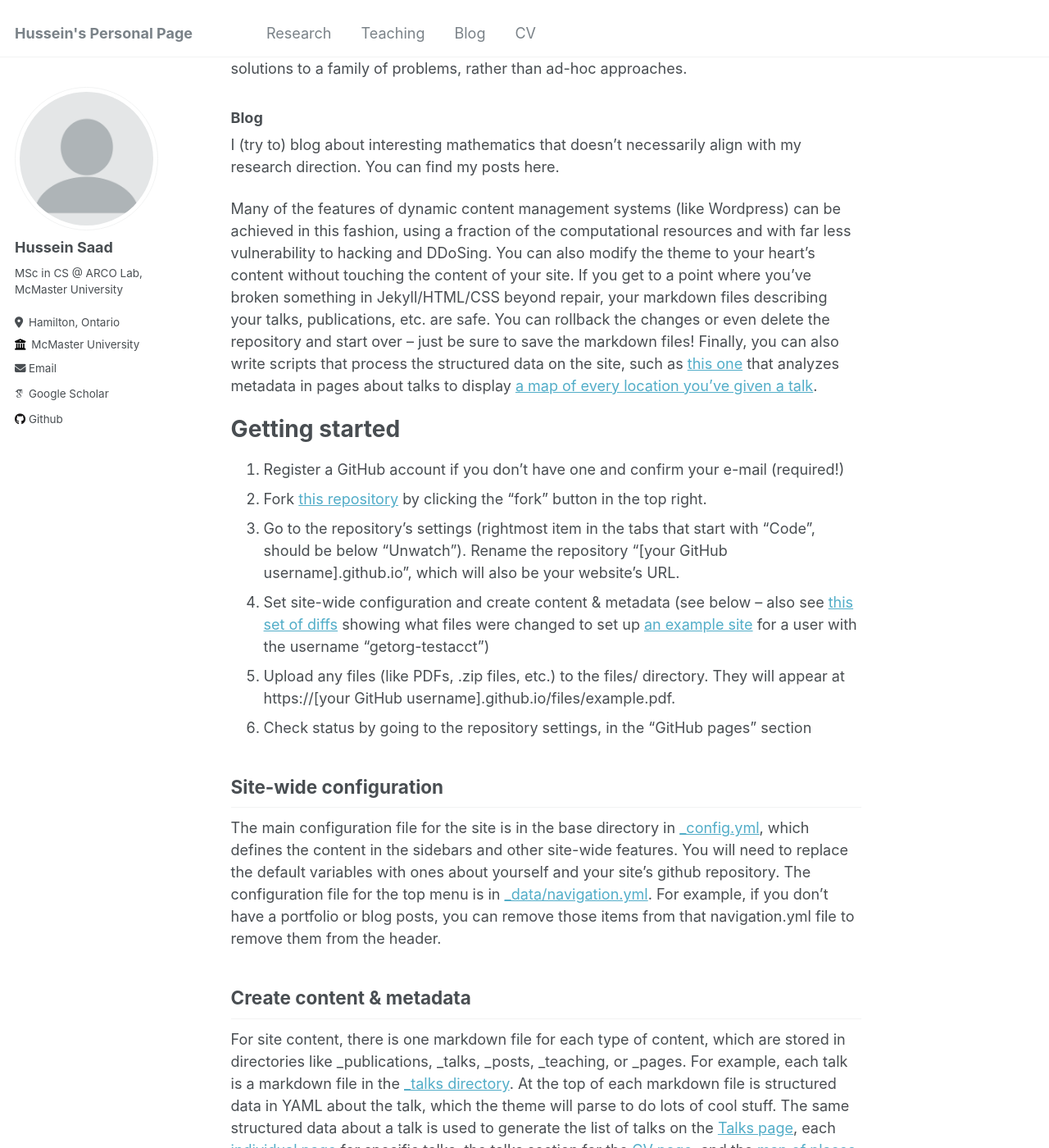
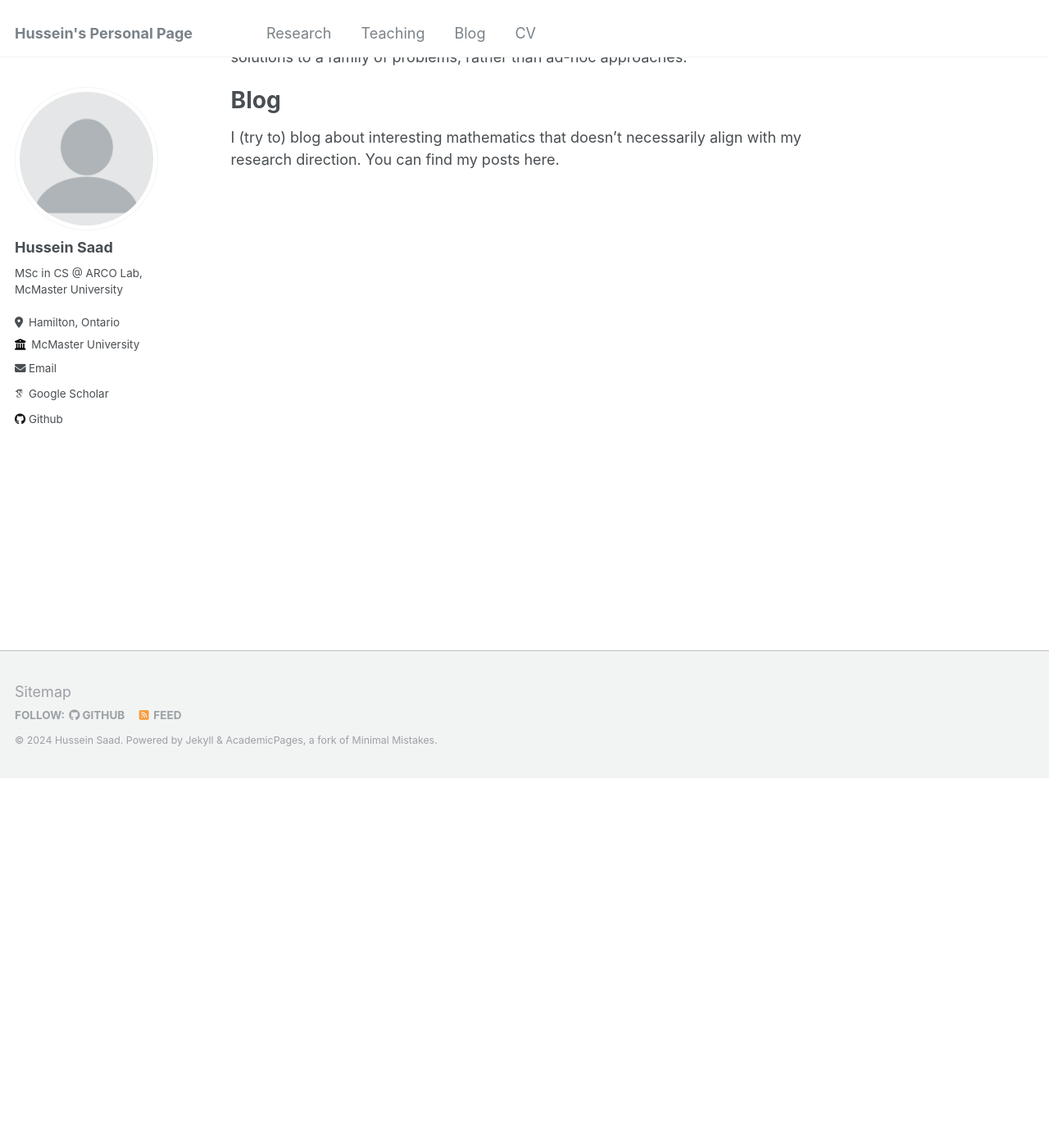
Before and after one commit to husseinsd1/husseinsd1.github.io, a Jekyll site: the page built from _pages/about.md, in a window 1280 px wide and 1400 px high, scrolled down 451 px. Shown: the whole window at 82% size. Built offline with Jekyll 4.4.1, drawn with Linux system fonts in a browser that asks for light colours; some web fonts are replaced; some of the changed text lies outside the part shown.

Commit message:
Update home page

```diff
--- a/_pages/about.md
+++ b/_pages/about.md
@@ -7,54 +7,13 @@ redirect_from:
   - /about.html
 ---
 
-### About
+# About
 I am a MSc student at the [Department of Computing and Software](https://www.eng.mcmaster.ca/cas/) at McMaster University, where I am working with [Dr. Matt Giamou](https://mattgiamou.ca/) at the [ARCO Lab](https://arcolab.mcmaster.ca/). I completed my BASc in the same department.
 
 You can find my CV [here](files/Hussein_Saad_CV.pdf).
 
-### Research
+# Research
 Broadly speaking, I am interested in **geometry and optimization**. Specifically, I am focused on developing convex optimization algorithms for geometric problems, with a particular interest in **Riemannian manifolds**. Recently, my research has centered on challenges in **robotics**. I am attracted to theoretical research that provides comprehensive solutions to a family of problems, rather than ad-hoc approaches.
 
-### Blog
+# Blog
 I (try to) blog about interesting mathematics that doesn't necessarily align with my research direction. You can find my posts here.
-
-
-
-
-
-
-
-Many of the features of dynamic content management systems (like Wordpress) can be achieved in this fashion, using a fraction of the computational resources and with far less vulnerability to hacking and DDoSing. You can also modify the theme to your heart's content without touching the content of your site. If you get to a point where you've broken something in Jekyll/HTML/CSS beyond repair, your markdown files describing your talks, publications, etc. are safe. You can rollback the changes or even delete the repository and start over -- just be sure to save the markdown files! Finally, you can also write scripts that process the structured data on the site, such as [this one](https://github.com/academicpages/academicpages.github.io/blob/master/talkmap.ipynb) that analyzes metadata in pages about talks to display [a map of every location you've given a talk](https://academicpages.github.io/talkmap.html).
-
-Getting started
-======
-1. Register a GitHub account if you don't have one and confirm your e-mail (required!)
-1. Fork [this repository](https://github.com/academicpages/academicpages.github.io) by clicking the "fork" button in the top right.
-1. Go to the repository's settings (rightmost item in the tabs that start with "Code", should be below "Unwatch"). Rename the repository "[your GitHub username].github.io", which will also be your website's URL.
-1. Set site-wide configuration and create content & metadata (see below -- also see [this set of diffs](http://archive.is/3TPas) showing what files were changed to set up [an example site](https://getorg-testacct.github.io) for a user with the username "getorg-testacct")
-1. Upload any files (like PDFs, .zip files, etc.) to the files/ directory. They will appear at https://[your GitHub username].github.io/files/example.pdf.
-1. Check status by going to the repository settings, in the "GitHub pages" section
-
-Site-wide configuration
-------
-The main configuration file for the site is in the base directory in [_config.yml](https://github.com/academicpages/academicpages.github.io/blob/master/_config.yml), which defines the content in the sidebars and other site-wide features. You will need to replace the default variables with ones about yourself and your site's github repository. The configuration file for the top menu is in [_data/navigation.yml](https://github.com/academicpages/academicpages.github.io/blob/master/_data/navigation.yml). For example, if you don't have a portfolio or blog posts, you can remove those items from that navigation.yml file to remove them from the header.
-
-Create content & metadata
-------
-For site content, there is one markdown file for each type of content, which are stored in directories like _publications, _talks, _posts, _teaching, or _pages. For example, each talk is a markdown file in the [_talks directory](https://github.com/academicpages/academicpages.github.io/tree/master/_talks). At the top of each markdown file is structured data in YAML about the talk, which the theme will parse to do lots of cool stuff. The same structured data about a talk is used to generate the list of talks on the [Talks page](https://academicpages.github.io/talks), each [individual page](https://academicpages.github.io/talks/2012-03-01-talk-1) for specific talks, the talks section for the [CV page](https://academicpages.github.io/cv), and the [map of places you've given a talk](https://academicpages.github.io/talkmap.html) (if you run this [python file](https://github.com/academicpages/academicpages.github.io/blob/master/talkmap.py) or [Jupyter notebook](https://github.com/academicpages/academicpages.github.io/blob/master/talkmap.ipynb), which creates the HTML for the map based on the contents of the _talks directory).
-
-**Markdown generator**
-
-I have also created [a set of Jupyter notebooks](https://github.com/academicpages/academicpages.github.io/tree/master/markdown_generator
-) that converts a CSV containing structured data about talks or presentations into individual markdown files that will be properly formatted for the Academic Pages template. The sample CSVs in that directory are the ones I used to create my own personal website at stuartgeiger.com. My usual workflow is that I keep a spreadsheet of my publications and talks, then run the code in these notebooks to generate the markdown files, then commit and push them to the GitHub repository.
-
-How to edit your site's GitHub repository
-------
-Many people use a git client to create files on their local computer and then push them to GitHub's servers. If you are not familiar with git, you can directly edit these configuration and markdown files directly in the github.com interface. Navigate to a file (like [this one](https://github.com/academicpages/academicpages.github.io/blob/master/_talks/2012-03-01-talk-1.md) and click the pencil icon in the top right of the content preview (to the right of the "Raw | Blame | History" buttons). You can delete a file by clicking the trashcan icon to the right of the pencil icon. You can also create new files or upload files by navigating to a directory and clicking the "Create new file" or "Upload files" buttons.
-
-Example: editing a markdown file for a talk
-![Editing a markdown file for a talk](/images/editing-talk.png)
-
-For more info
-------
-More info about configuring Academic Pages can be found in [the guide](https://academicpages.github.io/markdown/). The [guides for the Minimal Mistakes theme](https://mmistakes.github.io/minimal-mistakes/docs/configuration/) (which this theme was forked from) might also be helpful.
```
